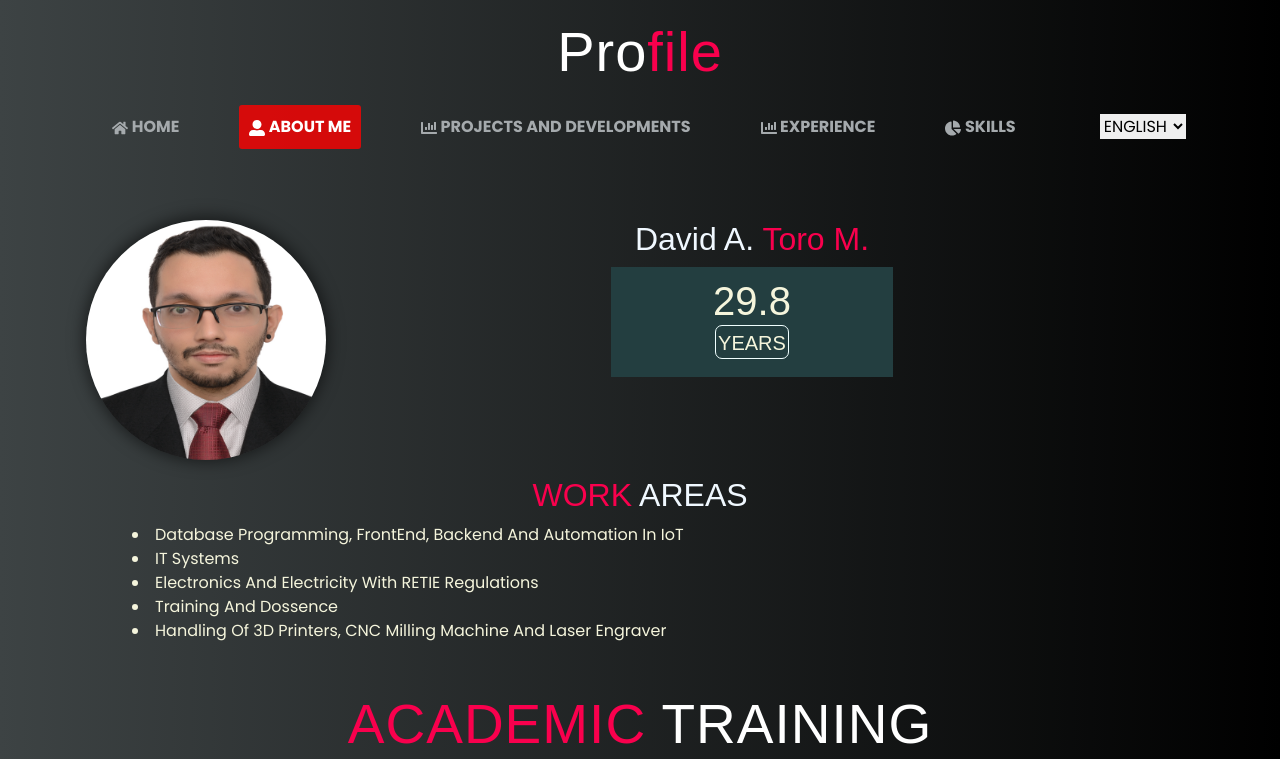
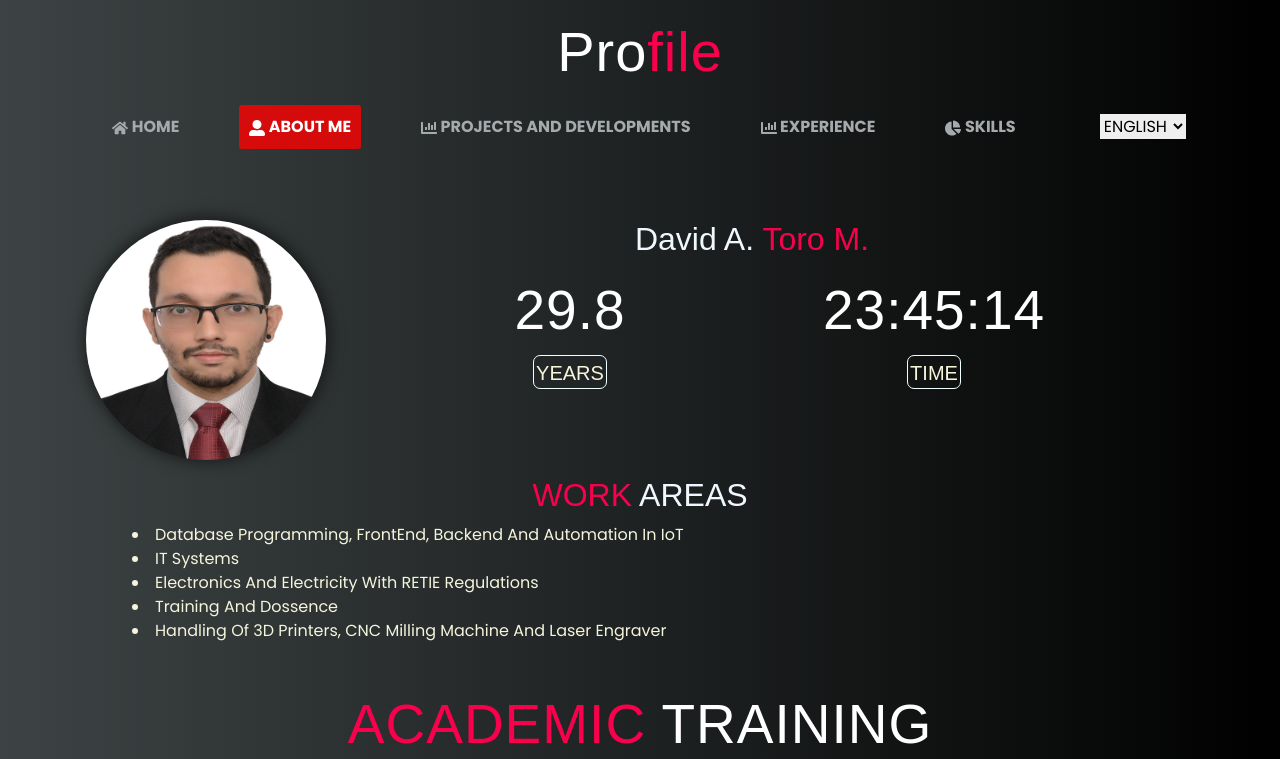
Before and after one commit to torosky92/perfilReactJS, a React (Create React App) app: page /perfilReactJS/AboutMe in a window 1280 px wide. Shown: the top 759 px of the page. Built offline with nearby package versions, Linux system fonts and the light colour scheme.

Commit message:
Update aboutme.jsx

```diff
--- a/src/component/aboutme.jsx
+++ b/src/component/aboutme.jsx
@@ -1,10 +1,24 @@
-import React from "react"
+import React, {useState} from "react"
 import "../../node_modules/bootstrap/dist/css/bootstrap.min.css"
 import './css/AboutMe.css'
 import {AboutMe, Likes, Course} from './js/aboutMe'
 import {YearsToNow, HowMonth} from './js/calculations'
 import { IoCafe, IoDocumentAttachOutline } from "react-icons/io5"
 const AboutMeProcess = props => {
+    const [hours,setHours] = useState(0)
+    const [minutes,setMinutes] = useState(0)
+    const [seconds,setSeconds] = useState(0)
+    function countD(){
+        const timeNows = new Date();
+        const timePast = new Date(String(AboutMe.Date.year) + "/" + String(AboutMe.Date.month) + "/" + String(AboutMe.Date.day))
+        var timeVal = new Date(timeNows.getTime() - timePast.getTime())
+        var format = new Date(timeVal.toString())
+        var format2 = new Date(format.toUTCString())
+        setHours(format2.getUTCHours())
+        setMinutes(Number(format2.getUTCMinutes()) < 10 ? '0'+String(format2.getUTCMinutes()): String(format2.getUTCMinutes()))
+        setSeconds(Number(format2.getUTCSeconds()) < 10 ? '0'+String(format2.getUTCSeconds()): String(format2.getUTCSeconds()))
+    }
+    setInterval(countD, 1000)
     return(
         <div className="AboutMe">
             <form className="container-fluid" onSubmit={(e) => e.preventDefault()}>
@@ -12,9 +26,15 @@ const AboutMeProcess = props => {
                     <div className="col-sm-4">{AboutMe.Photo}</div>
                     <div className="col-sm-8">
                         <h2 className="MyName">{AboutMe.Name}</h2>
-                        <div className="box timer">
-                            <h3>{(YearsToNow(AboutMe.Date.year, AboutMe.Date.month, AboutMe.Date.day))}</h3>
-                            <button><h5>{(props.languages === 'SPANISH' ? 'AÑOS' : 'YEARS')}</h5></button>
+                        <div className="row">
+                            <div className="timer col-sm-6 container">
+                                <h1>{(YearsToNow(AboutMe.Date.year, AboutMe.Date.month, AboutMe.Date.day))}</h1>
+                                <button><h5>{(props.languages === 'SPANISH' ? 'AÑOS' : 'YEARS')}</h5></button>
+                            </div>
+                            <div className="timer col-sm-6 container">
+                                <h1>{hours}:{minutes}:{seconds}</h1>
+                                <button><h5>{props.languages === 'SPANISH' ? 'TIEMPO':'TIME'}</h5></button>
+                            </div>
                         </div>
                     </div>
                 </div>
```
